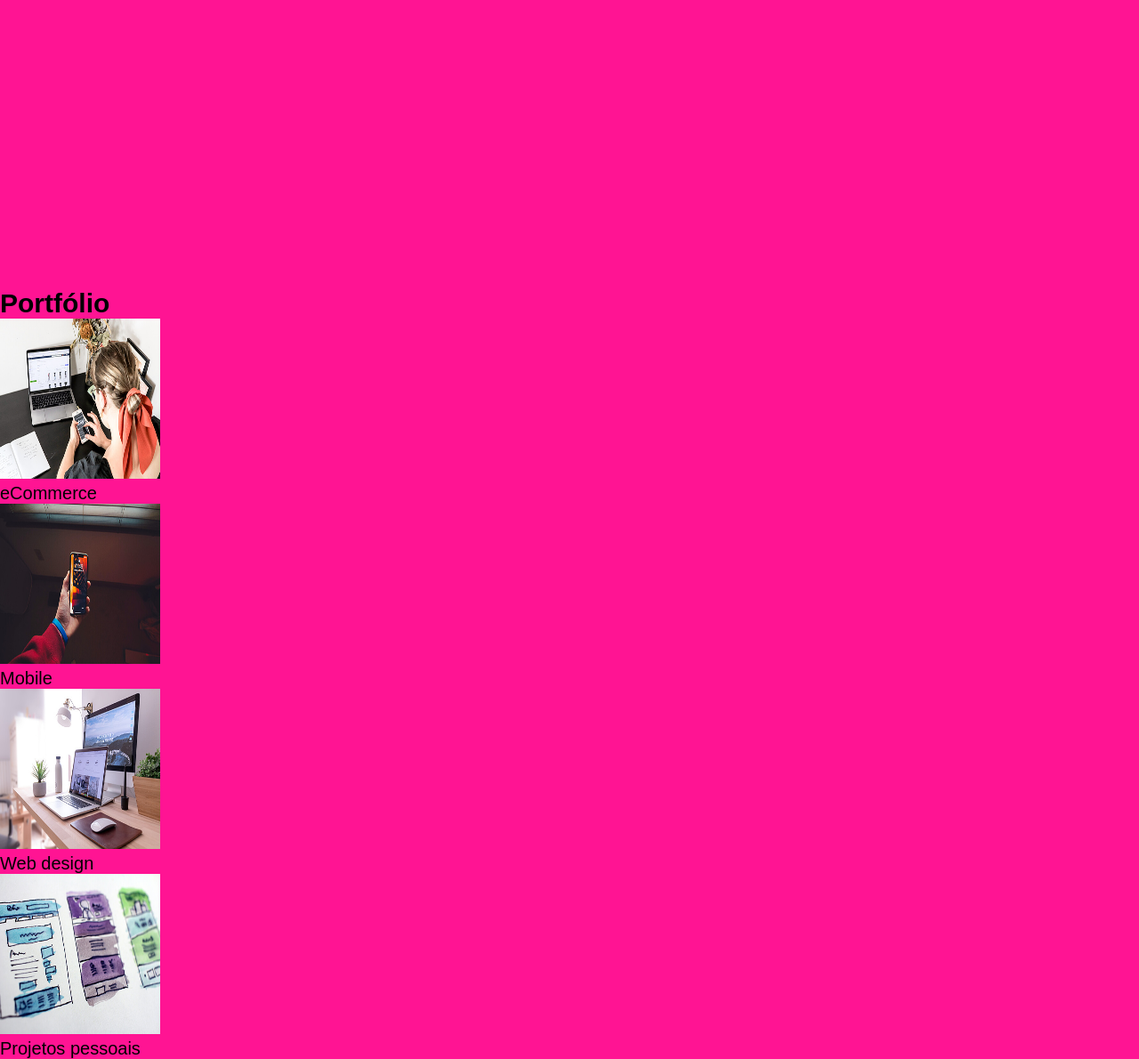
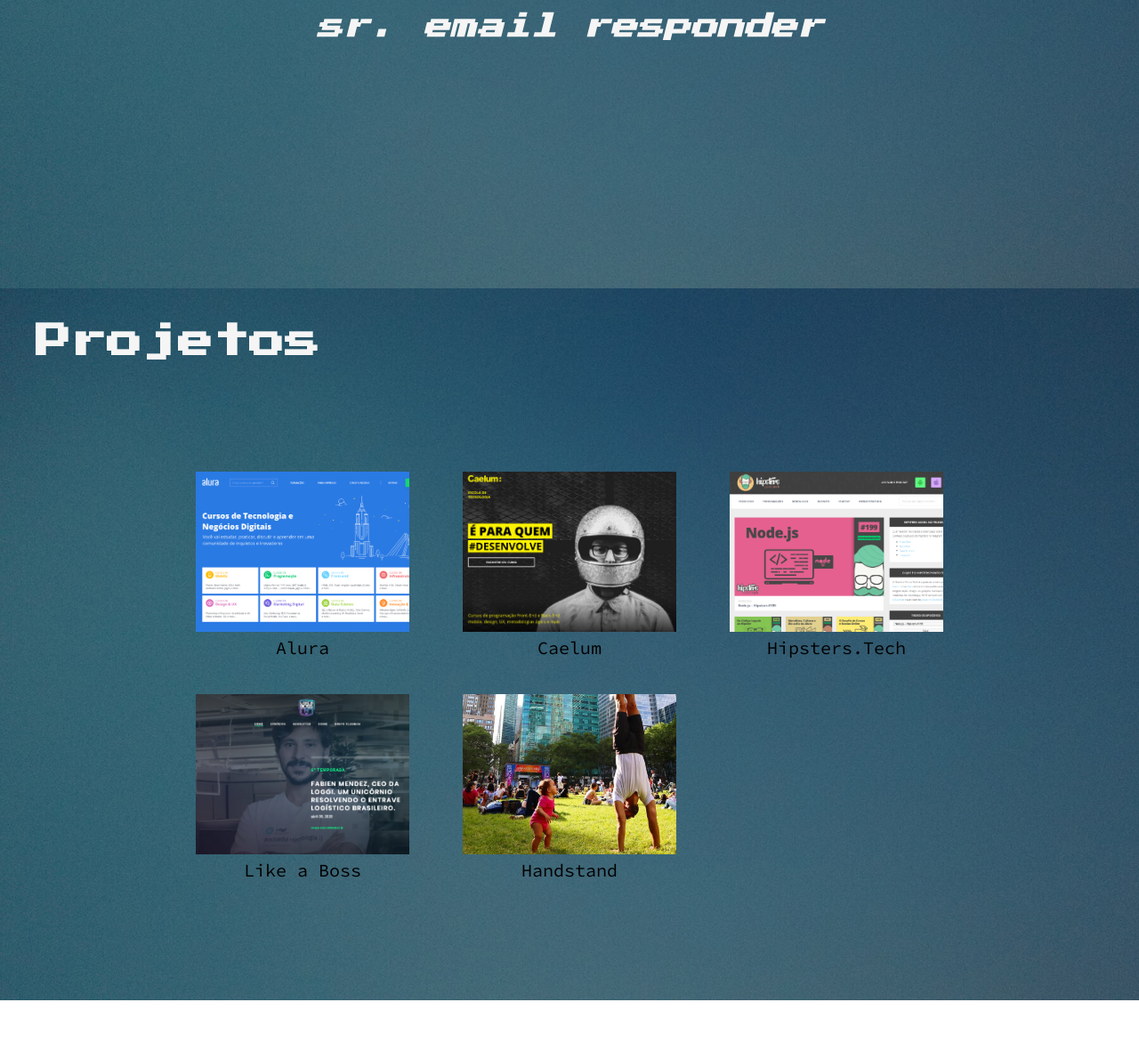
Before and after one commit to joaodivinod/Imers-o-Css, a plain HTML site: page index.html in a window 1280 px wide. Shown: the part 476-1666 px from the top of the page at 89% size. After the commit the page ends 1600 px from the top, so only its background shows below. Drawn offline with Linux system fonts and the light colour scheme.

Commit message:
Aula 3 Conclúida

```diff
--- a/index.html
+++ b/index.html
@@ -1,3 +1,4 @@
+
 <!DOCTYPE html>
 <html lang="en">
 <head>
@@ -5,39 +6,50 @@
   <meta name="viewport" content="width=device-width, initial-scale=1.0">
   <title>João Divino</title>
   <link rel="stylesheet" href="style.css">
+  <link href="https://fonts.googleapis.com/css2?family=Gloria+Hallelujah&family=Press+Start+2P&family=Source+Code+Pro&display=swap"
+	rel="stylesheet">
 </head>
 <body>
   <header>
 		<nav class="menu">
 			<ul>
 				<li><a href="#">Sobre</a></li>
-				<li><a href="#">Portfólio</a></li>
+				<li><a href="#">Projetos</a></li>
 				<li><a href="#">Contato</a></li>
 			</ul>
 		</nav>
 		<div>
 			<h1 class="site-title">João Divino</h1>
 			<h2 class="site-subtitle">jr. frontend developer</h2>
+			<h2 class="site-subtitle">sr. email responder</h2>
 		</div>
   </header>
-	<section>
-		<h2>Portfólio</h2>
+  <section class="portfolio">
+		<h2>Projetos</h2>
+
+		<div class="grid">
 			<figure>
-			<img class="img-portfolio" src="./img/ecommerce-creditos-s-o-c-i-a-l-c-u-t-unsplash.jpg" alt="eCommerce">
-			<figcaption>eCommerce</figcaption>
+				<img class="img-portfolio" src="./img/alura.png" alt="Alura">
+				<figcaption>Alura</figcaption>
 			</figure>
 			<figure>
-			<img class="img-portfolio" src="./img/mobile-creditos-nate-grant-unsplash.jpg" alt=">Mobile">
-			<figcaption>Mobile</figcaption>
+				<img class="img-portfolio" src="./img/caelum.png" alt=">Caelum">
+				<figcaption>Caelum</figcaption>
 			</figure>
 			<figure>
-			<img class="img-portfolio" src="./img/webdesign-creditos-domenico-loia-unsplash.jpg" alt="Web design">
-			<figcaption>Web design</figcaption>
+				<img class="img-portfolio" src="./img/hispters.png" alt="Hipsters.Tech">
+				<figcaption>Hipsters.Tech</figcaption>
 			</figure>
 			<figure>
-			<img class="img-portfolio" src="./img/projpessoais-creditos-hal-gatewood-unsplash.jpg" alt="Projetos pessoais">
-			<figcaption>Projetos pessoais</figcaption>
+				<img class="img-portfolio" src="./img/likeaboss.png" alt="Like a Boss">
+				<figcaption>Like a Boss</figcaption>
 			</figure>
+			<figure>
+				<img class="img-portfolio" src="./img/hobby.png" alt="Handstand">
+				<figcaption>Handstand</figcaption>
+			</figure>
+		</div>
+
 	</section>
 </body>
 </html>
--- a/style.css
+++ b/style.css
@@ -8,7 +8,7 @@
   body {
     background-image: url('../img/fundo.jpg');
     background-size: auto 100vh;
-    font-family: Arial;
+    font-family: 'Source Code Pro', monospace;
     height: 100vh;
     font-size: 12px;
   }
@@ -31,8 +31,6 @@
   @media (min-width: 1200px) {
     body {
       font-size: 20px;
-      background-image: none;
-      background-color: deeppink;
     }
   }
 
@@ -82,13 +80,54 @@
 
   .site-title {
     font-size: 4em;
+    font-family: 'Gloria Hallelujah', cursive;
   }
 
   .site-subtitle {
    font-style: italic;
+   font-family: 'Press Start 2P', cursive;
+   line-height: 1.8em;
+  }
+
+  .portfolio {
+    padding: 2em;
+    height: 100vh;
+  }
+
+  .portfolio h2 {
+    font-family: 'Press Start 2P', cursive;
+    color: whitesmoke;
+    margin-bottom: 1.5em;
+    font-size: 2em;
+  }
+
+  .portfolio .grid {
+    display: grid;
+    gap: 2em;
+  }
+
+  @media (min-width: 560px) {
+    .portfolio .grid {
+      grid-template-columns: 240px 240px;
+    }
+  }
+
+  @media (min-width: 880px) {
+    .portfolio .grid {
+      grid-template-columns: repeat(3, 260px);
+      align-content: center;
+      justify-content: center;
+      height: calc(100vh - 8em - 48px);
+    }
+  }
+
+  .portfolio figure {
+    text-align: center;
   }
 
   .img-portfolio {
     height: 180px;
-    width: 180px;
+    width: 240px;
+    object-fit: cover;
+    object-position: left bottom;
   }
```
Lines whose indentation alone changed are shown as unchanged.
